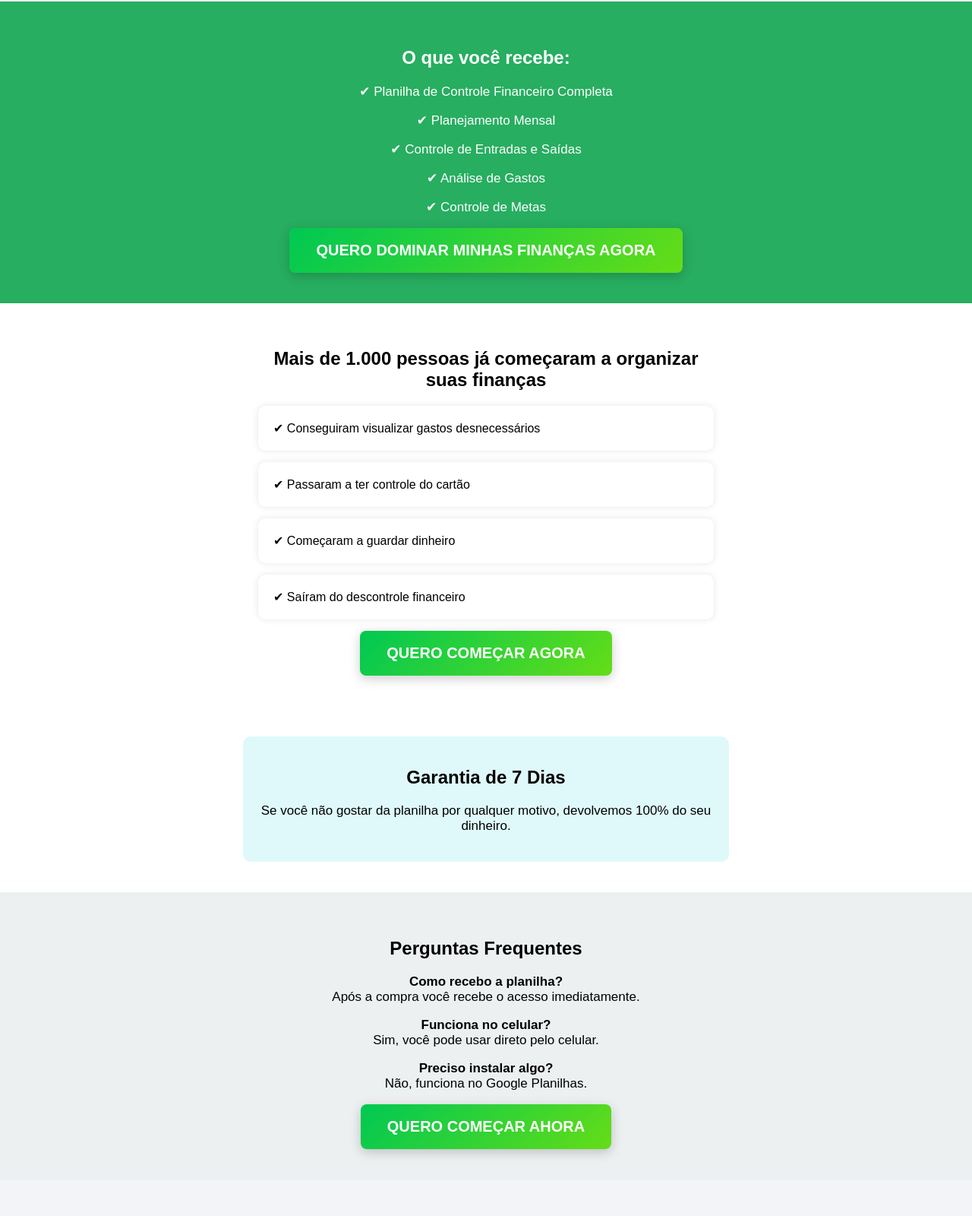
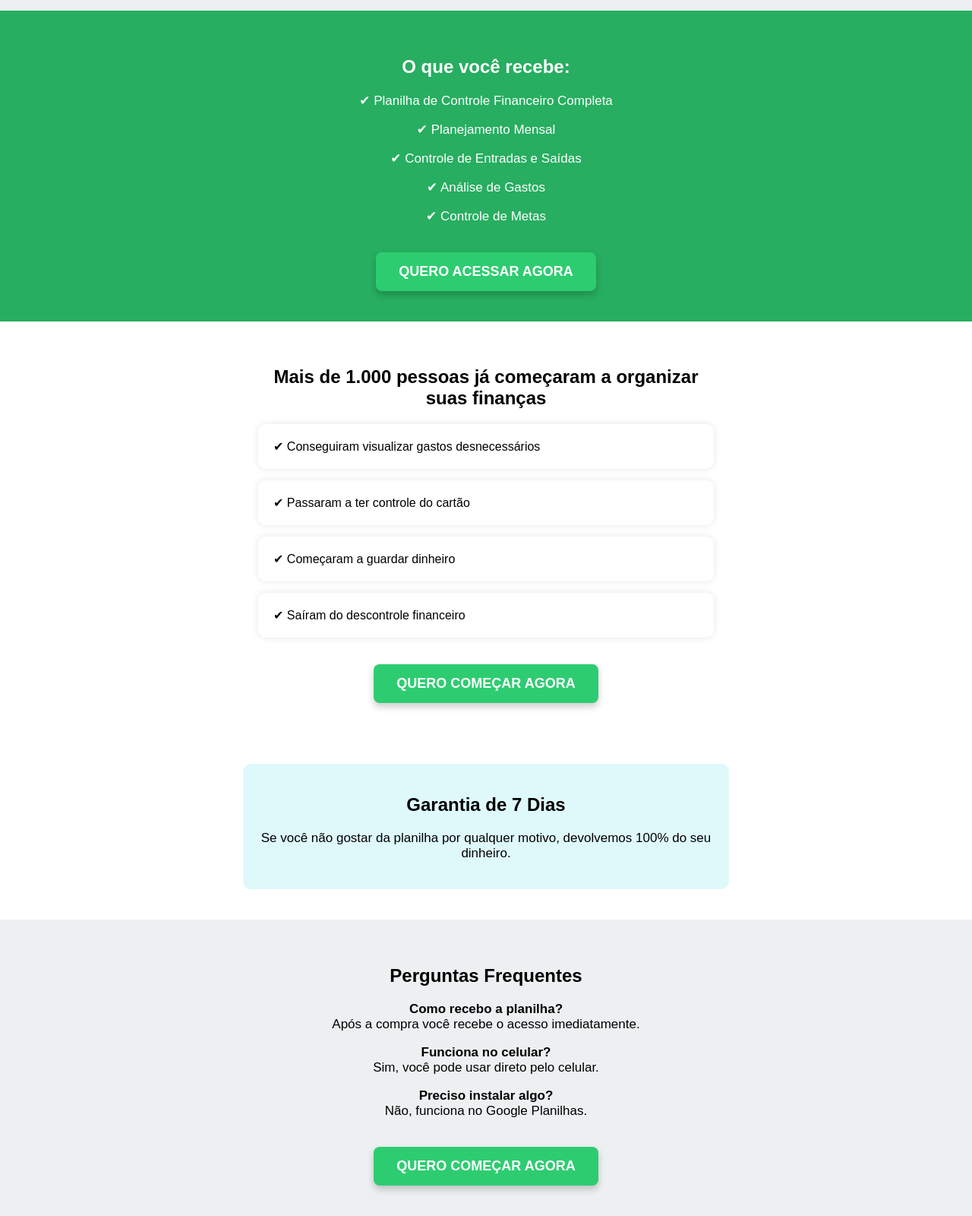
Before and after one commit to Dgdoidera/controle-financeiro, a plain HTML site: page Index.html in a window 1280 px wide. Shown: the part 1167-2767 px from the top of the page at 76% size. Before the commit the page ends 2719 px from the top, so only its background shows below. Drawn offline with Linux system fonts and the light colour scheme.

Commit message:
Refactor HTML and CSS styles for better structure

```diff
--- a/Index.html
+++ b/Index.html
@@ -32,6 +32,19 @@ h1 {font-size:30px; margin-bottom:10px;}
 h2 {font-size:24px;}
 p {font-size:17px;}
 
+.btn {
+display:inline-block;
+background:#2ecc71;
+color:white;
+padding:15px 30px;
+margin-top:20px;
+text-decoration:none;
+border-radius:8px;
+font-size:18px;
+font-weight:bold;
+box-shadow:0 5px 10px rgba(0,0,0,0.2);
+}
+
 .card {
 background:white;
 padding:20px;
@@ -56,24 +69,6 @@ ul {
 border-radius:10px;
 }
 
-/* NOVO ESTILO PARA OS BOTÕES */
-.btn-gradient {
-  display: inline-block;
-  background: linear-gradient(135deg,#00c853,#64dd17);
-  color: white !important;
-  padding: 18px 35px;
-  font-size: 20px;
-  font-weight: bold;
-  border-radius: 8px;
-  text-decoration: none !important;
-  box-shadow: 0 4px 15px rgba(0,0,0,0.2);
-  transition: 0.3s;
-}
-.btn-gradient:hover {
-  transform: translateY(-2px);
-  box-shadow: 0 6px 20px rgba(0,0,0,0.25);
-}
-
 </style>
 </head>
 
@@ -84,8 +79,8 @@ ul {
 <h1>Em 30 Dias Você Vai Saber Exatamente Para Onde Seu Dinheiro Está Indo</h1>
 <p>Mesmo que hoje você esteja totalmente perdido financeiramente.</p>
 
-    <a href="https://pay.cakto.com.br/oeekjyu_777047" target="_blank" class="btn-gradient">
-      QUERO DOMINAR MINHAS FINANÇAS AGORA
+<a href="LINK_DO_CHECKOUT_AQUI" class="btn">
+QUERO ORGANIZAR MINHAS FINANÇAS
 </a>
 </div>
 </div>
@@ -95,10 +90,21 @@ ul {
 
 <h2>O dinheiro entra… mas nunca sobra?</h2>
 
-    <div class="card">❌ Você nunca sabe quanto pode gastar</div>
-    <div class="card">❌ Chega no fim do mês sem entender nada</div>
-    <div class="card">❌ Vive no limite do cartão</div>
-    <div class="card">❌ Não consegue guardar dinheiro</div>
+<div class="card">
+❌ Você nunca sabe quanto pode gastar
+</div>
+
+<div class="card">
+❌ Chega no fim do mês sem entender nada
+</div>
+
+<div class="card">
+❌ Vive no limite do cartão
+</div>
+
+<div class="card">
+❌ Não consegue guardar dinheiro
+</div>
 
 </div>
 </div>
@@ -108,10 +114,21 @@ ul {
 
 <h2>Com essa planilha você vai:</h2>
 
-    <div class="card">✔ Saber exatamente para onde vai cada centavo</div>
-    <div class="card">✔ Organizar seus gastos mensais</div>
-    <div class="card">✔ Planejar pagamentos futuros</div>
-    <div class="card">✔ Criar metas financeiras</div>
+<div class="card">
+✔ Saber exatamente para onde vai cada centavo
+</div>
+
+<div class="card">
+✔ Organizar seus gastos mensais
+</div>
+
+<div class="card">
+✔ Planejar pagamentos futuros
+</div>
+
+<div class="card">
+✔ Criar metas financeiras
+</div>
 
 </div>
 </div>
@@ -127,8 +144,8 @@ ul {
 <p>✔ Análise de Gastos</p>
 <p>✔ Controle de Metas</p>
 
-    <a href="https://pay.cakto.com.br/oeekjyu_777047" target="_blank" class="btn-gradient">
-      QUERO DOMINAR MINHAS FINANÇAS AGORA
+<a href="LINK_DO_CHECKOUT_AQUI" class="btn">
+QUERO ACESSAR AGORA
 </a>
 
 </div>
@@ -139,12 +156,23 @@ ul {
 
 <h2>Mais de 1.000 pessoas já começaram a organizar suas finanças</h2>
 
-    <div class="card">✔ Conseguiram visualizar gastos desnecessários</div>
-    <div class="card">✔ Passaram a ter controle do cartão</div>
-    <div class="card">✔ Começaram a guardar dinheiro</div>
-    <div class="card">✔ Saíram do descontrole financeiro</div>
+<div class="card">
+✔ Conseguiram visualizar gastos desnecessários
+</div>
 
-    <a href="https://pay.cakto.com.br/oeekjyu_777047" target="_blank" class="btn-gradient">
+<div class="card">
+✔ Passaram a ter controle do cartão
+</div>
+
+<div class="card">
+✔ Começaram a guardar dinheiro
+</div>
+
+<div class="card">
+✔ Saíram do descontrole financeiro
+</div>
+
+<a href="LINK_DO_CHECKOUT_AQUI" class="btn">
 QUERO COMEÇAR AGORA
 </a>
 
@@ -174,8 +202,8 @@ ul {
 <p><strong>Preciso instalar algo?</strong><br>
 Não, funciona no Google Planilhas.</p>
 
-    <a href="https://pay.cakto.com.br/oeekjyu_777047" target="_blank" class="btn-gradient">
-      QUERO COMEÇAR AHORA
+<a href="LINK_DO_CHECKOUT_AQUI" class="btn">
+QUERO COMEÇAR AGORA
 </a>
 
 </div>
```
Lines whose indentation alone changed are shown as unchanged.
